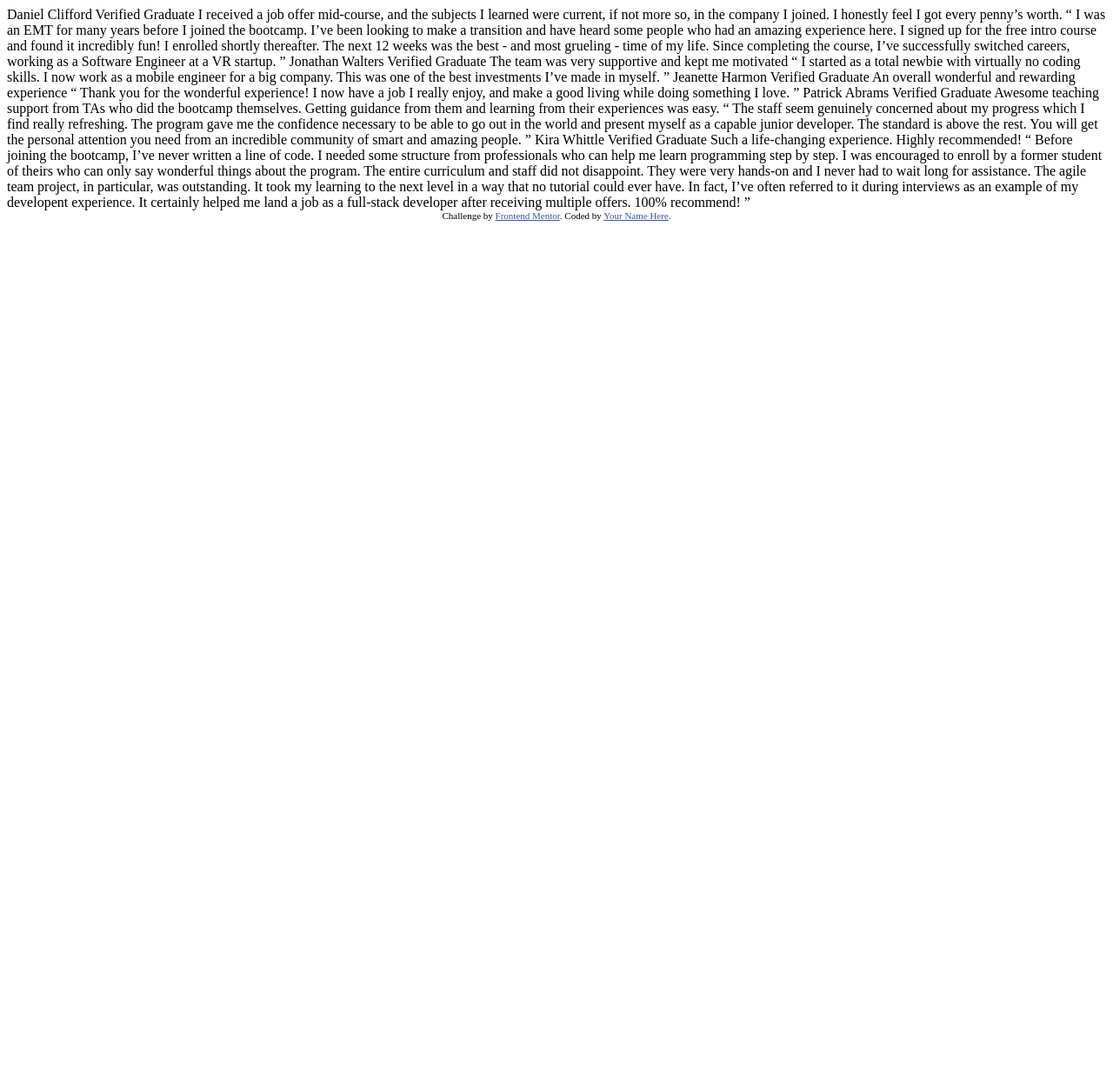
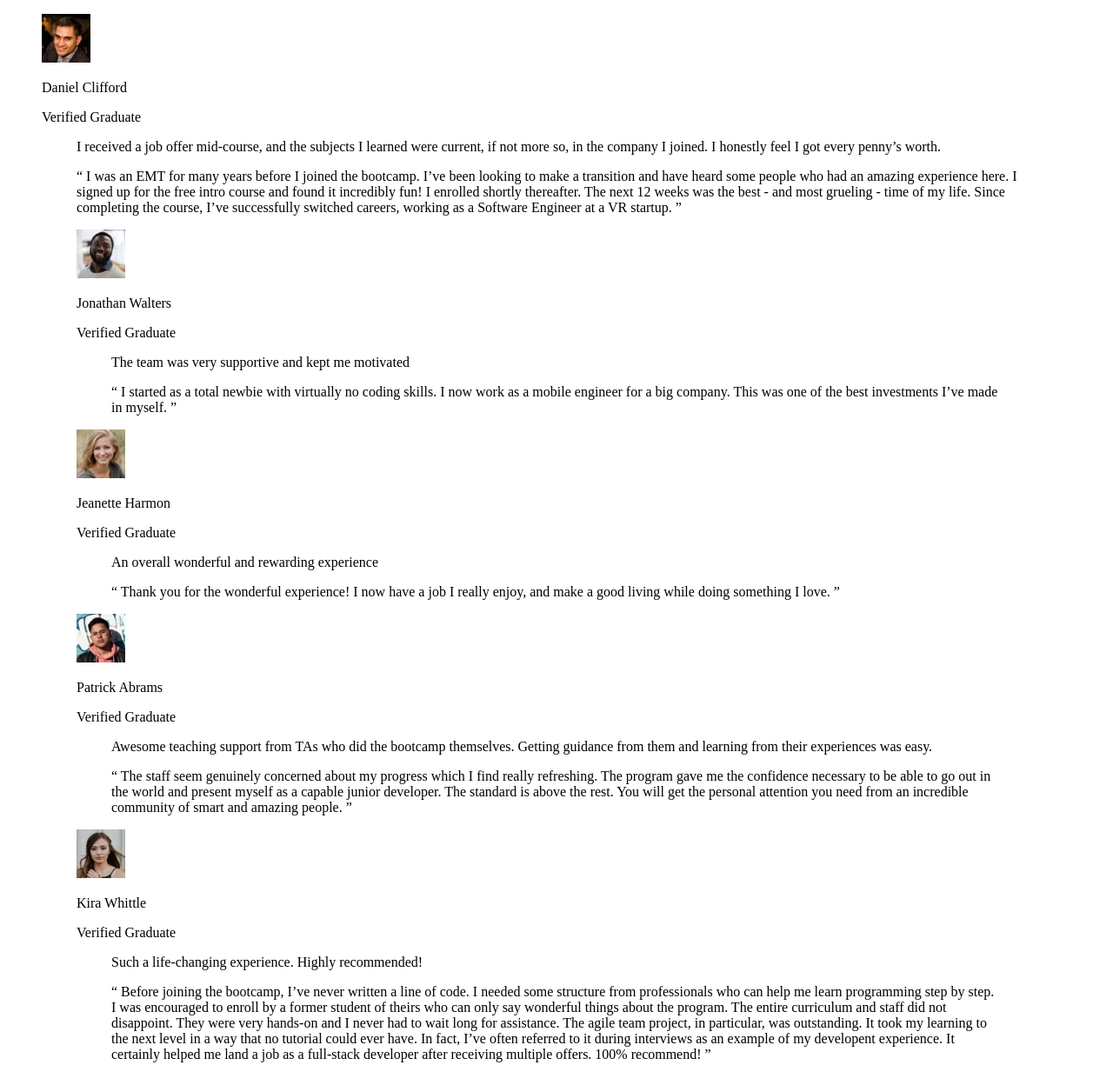
Before and after one commit to ratsagi/testimonial-grid-section-fem, a plain HTML site: page index.html in a window 1280 px wide. Shown: the whole page at 87% size. Before the commit the page ends 800 px from the top, so only its background shows below. Drawn offline with Linux system fonts and the light colour scheme.

Commit message:
feat(testimonial-grid):add markup

```diff
--- a/index.html
+++ b/index.html
@@ -7,70 +7,88 @@
   <link rel="icon" type="image/png" sizes="32x32" href="./images/favicon-32x32.png">
 
   <title>Frontend Mentor | [Challenge Name Here]</title>
-
-  <!-- Feel free to remove these styles or customise in your own stylesheet 👍 -->
-  <style>
-    .attribution { font-size: 11px; text-align: center; }
-    .attribution a { color: hsl(228, 45%, 44%); }
-  </style>
 </head>
 <body>
-  Daniel Clifford
-  Verified Graduate
-
-  I received a job offer mid-course, and the subjects I learned were current, if not more so,
-  in the company I joined. I honestly feel I got every penny’s worth.
-
-  “ I was an EMT for many years before I joined the bootcamp. I’ve been looking to make a
+  <main>
+    <section class="testimonial-grid">
+      <figure class="card">
+      <figcaption class="card__profile">
+        <img src="images/image-daniel.jpg" alt="Daniel-avatar" class="card__avatar">
+          <p>Daniel Clifford</p>
+          <p>Verified Graduate</p>
+      </figcaption>
+        <blockquote class="card__quotes">
+          <p>I received a job offer mid-course, and the subjects I learned were current, if not more so,
+            in the company I joined. I honestly feel I got every penny’s worth.</p>
+          <p>“ I was an EMT for many years before I joined the bootcamp. I’ve been looking to make a
             transition and have heard some people who had an amazing experience here. I signed up
-  for the free intro course and found it incredibly fun! I enrolled shortly thereafter.
+            for the free intro  course and found it incredibly fun! I enrolled shortly thereafter.
             The next 12 weeks was the best - and most grueling - time of my life. Since completing
-  the course, I’ve successfully switched careers, working as a Software Engineer at a VR startup. ”
-
-  Jonathan Walters
-  Verified Graduate
-
-  The team was very supportive and kept me motivated
-
-  “ I started as a total newbie with virtually no coding skills. I now work as a mobile engineer
-  for a big company. This was one of the best investments I’ve made in myself. ”
-
-  Jeanette Harmon
-  Verified Graduate
-
-  An overall wonderful and rewarding experience
-
-  “ Thank you for the wonderful experience! I now have a job I really enjoy, and make a good living
-  while doing something I love. ”
-
-  Patrick Abrams
-  Verified Graduate
-
-  Awesome teaching support from TAs who did the bootcamp themselves. Getting guidance from them and
-  learning from their experiences was easy.
-
-  “ The staff seem genuinely concerned about my progress which I find really refreshing. The program
+            the course, I’ve successfully switched careers, working as a Software Engineer at a VR startup. ”</p>
+        </blockquote>
+    <figure class="card">
+      <figcaption class="card__profile">
+        <img src="images/image-jonathan.jpg" alt="Jonathan-avatar" class="card__avatar">
+          <p>Jonathan Walters</p>
+          <p>Verified Graduate</p>
+      </figcaption>
+        <blockquote class="card__quotes">
+          <p>The team was very supportive and kept me motivated</p>
+          <p> “ I started as a total newbie with virtually no coding skills. I now work as a mobile engineer
+            for a big company. This was one of the best investments I’ve made in myself. ”</p>
+        </blockquote>
+        </figure>
+      <figure class="card">
+      <figcaption class="card__profile">
+        <img src="images/image-jeanette.jpg" alt="Jeanette-avatar" class="card__avatar">
+          <p>Jeanette Harmon</p>
+          <p>Verified Graduate</p>
+      </figcaption>
+        <blockquote class="card__quotes">
+          <p>An overall wonderful and rewarding experience</p>
+          <p>“ Thank you for the wonderful experience! I now have a job I really enjoy, and make a good living
+            while doing something I love. ”</p>
+        </blockquote>
+        </figure>
+      <figure class="card">
+      <figcaption class="card__profile">
+        <img src="images/image-patrick.jpg" alt="Patrick-avatar" class="card__avatar">
+          <p>Patrick Abrams</p>
+          <p>Verified Graduate</p>
+      </figcaption>
+        <blockquote class="card__quotes">
+          <p>Awesome teaching support from TAs who did the bootcamp themselves. Getting guidance from them and
+            learning from their experiences was easy.</p>
+          <p>“ The staff seem genuinely concerned about my progress which I find really refreshing. The program
             gave me the confidence necessary to be able to go out in the world and present myself as a capable
             junior developer. The standard is above the rest. You will get the personal attention you need from
-  an incredible community of smart and amazing people. ”
-
-  Kira Whittle
-  Verified Graduate
-
-  Such a life-changing experience. Highly recommended!
-
-  “ Before joining the bootcamp, I’ve never written a line of code. I needed some structure from
+            an incredible community of smart and amazing people. ”</p>
+        </blockquote>
+        </figure>
+      <figure class="card">
+      <figcaption class="card__profile">
+        <img src="images/image-kira.jpg" alt="Kira-avatar" class="card__avatar">
+          <p>Kira Whittle</p>
+          <p>Verified Graduate</p>
+      </figcaption>
+        <blockquote class="card__quotes">
+          <p>Such a life-changing experience. Highly recommended!</p>
+          <p>“ Before joining the bootcamp, I’ve never written a line of code. I needed some structure from
             professionals who can help me learn programming step by step. I was encouraged to enroll by a former
             student of theirs who can only say wonderful things about the program. The entire curriculum and staff
             did not disappoint. They were very hands-on and I never had to wait long for assistance. The agile team
             project, in particular, was outstanding. It took my learning to the next level in a way that no tutorial
             could ever have. In fact, I’ve often referred to it during interviews as an example of my developent
             experience. It certainly helped me land a job as a full-stack developer after receiving multiple offers.
-  100% recommend! ”
+            100% recommend! ”</p>
+        </blockquote>
+        </figure>
+    </section>
+  </main>
 
-  <div class="attribution">
+  <!-- <div class="attribution">
     Challenge by <a href="https://www.frontendmentor.io?ref=challenge" target="_blank">Frontend Mentor</a>.
     Coded by <a href="#">Your Name Here</a>.
-  </div>
+  </div> -->
 </body>
 </html>
```
Lines whose indentation alone changed are shown as unchanged.
